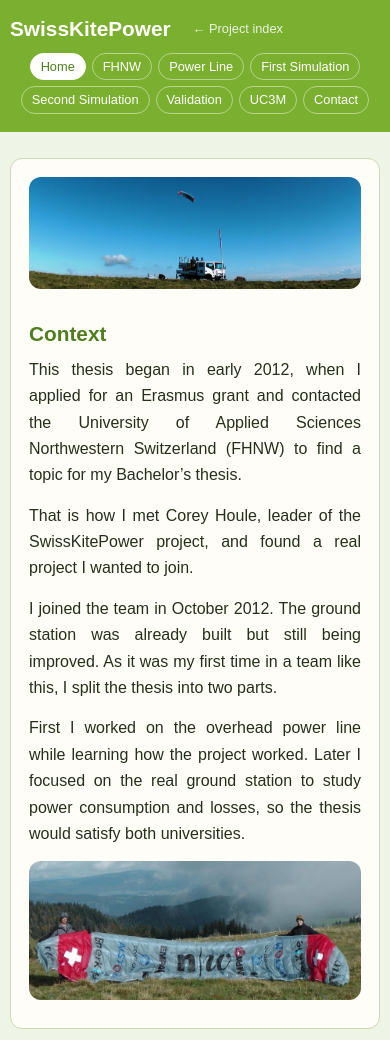
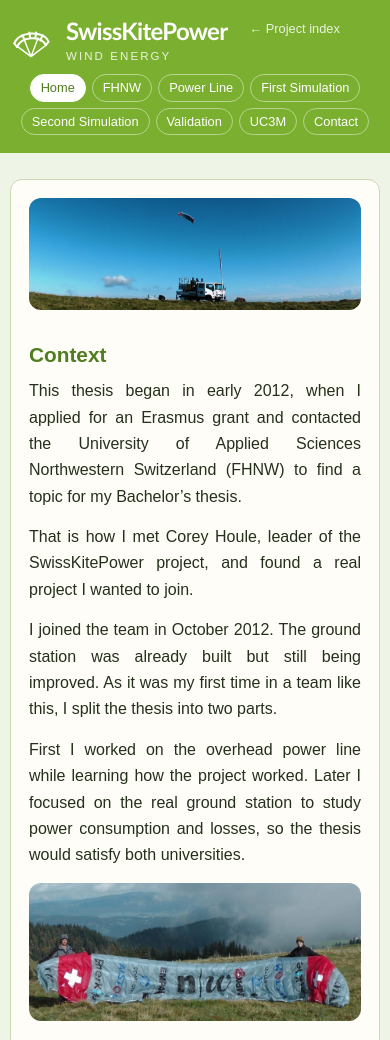
Before and after one commit to EspadaSer/EspadaSer.github.io, a plain HTML site: page 2013/index.html in a window 390 px wide. Shown: the top 1040 px of the page. Drawn offline with Linux system fonts and the light colour scheme.

Commit message:
feat(2013): add SwissKitePower brand lockup
- Custom foil-kite SVG with bridle lines
- Larger wordmark and uppercase WIND ENERGY subtitle
- Responsive sizing for mobile

```diff
--- a/2013/index.html
+++ b/2013/index.html
@@ -11,7 +11,10 @@
 <div class="main">
 <header class="site-head">
   <div class="wrap head-inner">
-    <p class="brand"><a href="index.html">SwissKitePower</a></p>
+    <div class="brand">
+      <img class="brand-mark" src="images/skp-logo.svg" alt="">
+      <a href="index.html">SwissKitePower<small>Wind energy</small></a>
+    </div>
     <a class="back" href="https://espadaser.github.io/">← Project index</a>
     <nav class="nav" aria-label="Proyecto">
       <a href="index.html" class="active">Home</a>
--- a/2013/style.css
+++ b/2013/style.css
@@ -21,8 +21,10 @@ a:focus-visible{outline:2px solid var(--green-dark);outline-offset:3px}
 
 .site-head{background:var(--green);color:#fff;padding:18px 0 14px}
 .head-inner{display:flex;flex-wrap:wrap;align-items:center;gap:12px 22px}
-.brand{font-size:1.55rem;font-weight:700;line-height:1.1;margin:0}
-.brand a{color:#fff;text-decoration:none}
+.brand{display:flex;align-items:center;gap:14px;margin:0;font-family:"Trebuchet MS","Segoe UI",Arial,sans-serif}
+.brand-mark{width:48px;height:48px;flex:0 0 48px}
+.brand a{display:block;color:#fff;text-decoration:none;font-size:2rem;font-weight:700;letter-spacing:-.03em;line-height:1.05}
+.brand small{display:block;font-family:Arial,Helvetica,sans-serif;font-size:.72rem;font-weight:400;letter-spacing:.18em;text-transform:uppercase;color:#eaf3df;margin-top:7px}
 .back{font-size:.8rem;color:#eaf3df;text-decoration:none;margin-left:auto}
 .back:hover{text-decoration:underline}
 .nav{width:100%;display:flex;justify-content:center;gap:6px;overflow-x:auto;padding-bottom:4px;scrollbar-width:thin}
@@ -88,7 +90,8 @@ figcaption{font-size:.82rem;color:var(--muted);margin-top:6px}
   h1{font-size:1.5rem}
 }
 @media(max-width:480px){
-  .brand{font-size:1.3rem}
+  .brand-mark{width:42px;height:42px;flex-basis:42px}
+  .brand a{font-size:1.5rem}
   .wrap{width:calc(100% - 20px)}
   .nav a{font-size:.8rem;padding:5px 10px}
 }
```
Also changed, not shown: 2013/contact.html (+4 -1 lines), 2013/fhnw.html (+4 -1 lines), 2013/p1.html (+4 -1 lines), 2013/p2.html (+4 -1 lines), 2013/p3.html (+4 -1 lines), 2013/p4.html (+4 -1 lines), 2013/uc3m.html (+4 -1 lines), 2013/images/skp-logo.svg (added).
